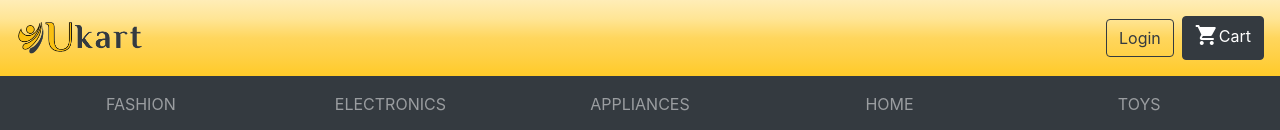
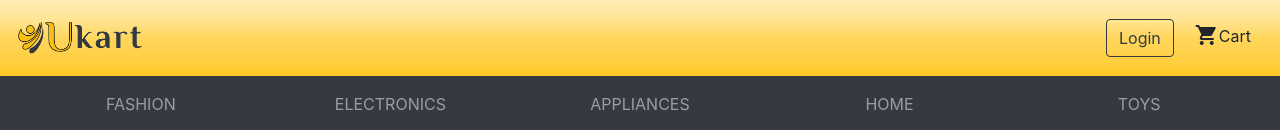
Before and after one commit to UdayakumarU/EcommerceMERN, a React (Create React App) app in the folder ReactApp/: page / in a window 1280 px wide. Shown: the top 130 px of the page. Built offline with nearby package versions, Linux system fonts and the light colour scheme; no server answers.

Commit message:
cart outline

```diff
--- a/ReactApp/src/components/misc/header.jsx
+++ b/ReactApp/src/components/misc/header.jsx
@@ -11,7 +11,7 @@ const Header = () => (
                 <button className="btn btn-outline-dark">Login</button>
             </Link>
             <Link to={'/cart'} className ="my-2 my-sm-0">
-                <button className="btn btn-dark">
+                <button className="btn">
                     <i className="material-icons">shopping_cart</i>
                     <span className="align-straight">Cart</span>
                 </button>
```
